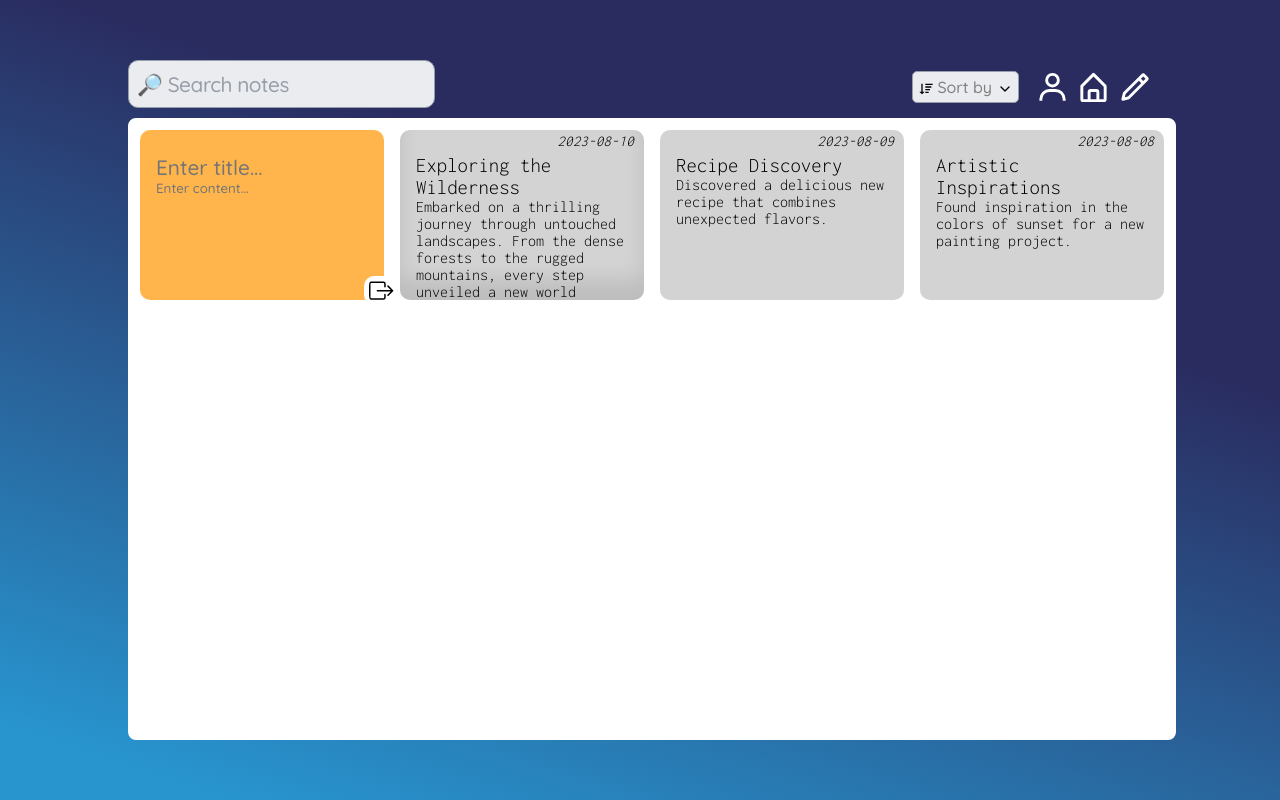
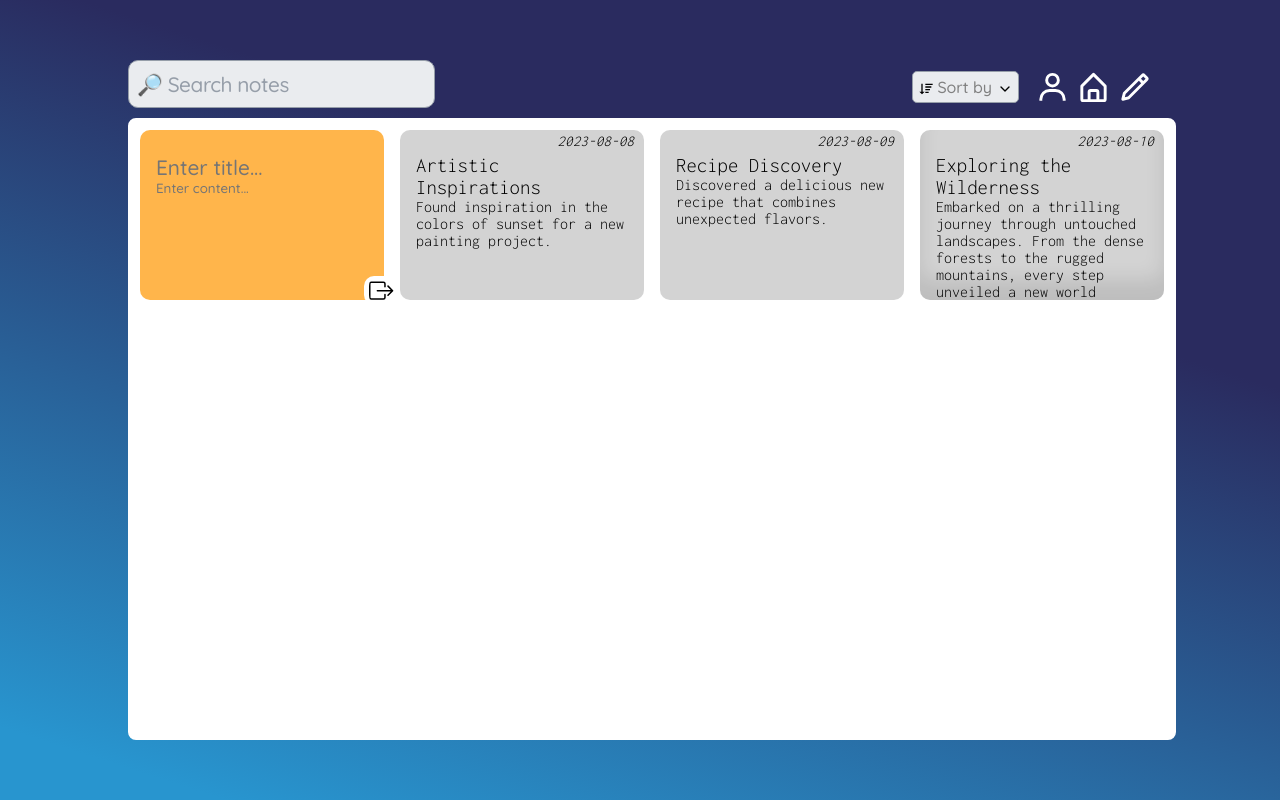
Before and after one commit to m1ckeyyy/improvement-center, a React (Vite) app in the folder client/: page /journal in a window 1280 px wide. Built offline with nearby package versions, Linux system fonts and the light colour scheme.

Commit message:
minor refactorization

```diff
--- a/client/src/pages/Tools/Journal/Journal.jsx
+++ b/client/src/pages/Tools/Journal/Journal.jsx
@@ -41,15 +41,24 @@ const Journal = () => {
   ]);
   const searchbarFilteredNotes = useFilterNotes({ notes, searchInput });
   const sortedNotes = useSorting({ searchbarFilteredNotes, sortingData });
-  //first check pinned > then sort others
-  //change returns to setNotes
   const pinnedNotesFirst = (notesArray) => {
     const pinnedNotes = notesArray.filter((note) => note.pinned);
     const unpinnedNotes = notesArray.filter((note) => !note.pinned);
     return [...pinnedNotes, ...unpinnedNotes];
   };
 
-  const journalContextValue = { setSearchInput, sortingData, setSortingData, editMode, setEditMode, sortedNotes, setNotes, notes, pinnedNotesFirst };
+  const journalContextValue = {
+    setSearchInput,
+    sortingData,
+    setSortingData,
+    editMode,
+    setEditMode,
+    sortedNotes,
+    setNotes,
+    notes,
+    pinnedNotesFirst,
+
+  };
 
   // console.log(notes);
 
--- a/client/src/pages/Tools/Journal/Journal.module.scss
+++ b/client/src/pages/Tools/Journal/Journal.module.scss
@@ -295,6 +295,18 @@ html,
     }
   }
 }
+.overlayContainer.isEditTextMode {
+  .app {
+    .note:not(.newNote) {
+      &:hover {
+        background-color: #e0dddd !important ;
+        > *:not(.editWindow) {
+          opacity: 1 !important;
+        }
+      }
+    }
+  }
+}
 
 .editWindow {
   display: none;
--- a/client/src/pages/Tools/Journal/components/EditWindow.jsx
+++ b/client/src/pages/Tools/Journal/components/EditWindow.jsx
@@ -1,20 +1,17 @@
 import styles from './../Journal.module.scss';
 import { AiFillDelete } from 'react-icons/ai';
-import { BiEditAlt } from 'react-icons/bi';
+// import { BiEditAlt } from 'react-icons/bi';
 import { MdColorLens } from 'react-icons/md';
 import { BsPinAngleFill, BsPinAngle } from 'react-icons/bs';
 
-export const EditWindow = ({ pinned, handleDelete, handlePin }) => {
+export const EditWindow = ({ pinned, isEditTextMode, handleDelete, handlePin, handleEdit }) => {
   return (
-    <div className={styles.editWindow}>
+    <div className={`${styles.editWindow}`}>
       <button type="button" title="Pin" onClick={handlePin}>
         {pinned ? <BsPinAngleFill size="29" /> : <BsPinAngle size="29" />}
       </button>
       <button type="button" title="Delete" onClick={handleDelete}>
         <AiFillDelete size="30" />
-      </button>
-      <button type="button" title="Edit content">
-        <BiEditAlt size="30" />
       </button>
       <button type="button" title="Change color">
         <MdColorLens size="33" />
--- a/client/src/pages/Tools/Journal/components/NotesList.jsx
+++ b/client/src/pages/Tools/Journal/components/NotesList.jsx
@@ -2,18 +2,14 @@ import styles from './../Journal.module.scss';
 import { Note } from './Note.jsx';
 import { NewNote } from './NewNote';
 import { useJournalContext } from './../Journal';
+import { handleDelete, handlePin } from '../hooks/useEditWindowHooks';
 
 export const NotesList = () => {
-  const { sortedNotes, setNotes, editMode, pinnedNotesFirst } = useJournalContext();
-  const handleDeleteNote = (id) => {
-    const updatedNotes = sortedNotes.filter((note) => note.id !== id);
-    setNotes(updatedNotes);
-  };
-  const handlePinNote = (id) => {
-    console.log(id);
-    const updatedNotes = sortedNotes.map((note) => (note.id === id ? { ...note, pinned: !note.pinned } : note));
-    setNotes(updatedNotes);
-  };
+  const { sortedNotes, setNotes, editMode, pinnedNotesFirst, isEditTextMode, setIsEditTextMode } = useJournalContext();
+
+  const handleDeleteNote = (id) => handleDelete({ id, sortedNotes, setNotes });
+  const handlePinNote = (id) => handlePin({ id, sortedNotes, setNotes });
+
   const prioritizedAndSortedNotes = pinnedNotesFirst(sortedNotes);
 
   return (
@@ -30,7 +26,9 @@ export const NotesList = () => {
         date={note.date}
         title={note.title}
         pinned={note.pinned}
-        key={note.id} />
+        key={note.id}
+        isEditTextMode={isEditTextMode}
+        setIsEditTextMode={setIsEditTextMode}/>
       )}
     </div>
   );
--- /dev/null
+++ b/client/src/pages/Tools/Journal/hooks/useEditWindowHooks.js
@@ -0,0 +1,8 @@
+export const handleDelete = ({ id, sortedNotes, setNotes }) => {
+  const updatedNotes = sortedNotes.filter((note) => note.id !== id);
+  setNotes(updatedNotes);
+};
+export const handlePin = ({ id, sortedNotes, setNotes }) => {
+  const updatedNotes = sortedNotes.map((note) => (note.id === id ? { ...note, pinned: !note.pinned } : note));
+  setNotes(updatedNotes);
+};
--- a/client/src/pages/Tools/Journal/hooks/useFilterNotes.js
+++ b/client/src/pages/Tools/Journal/hooks/useFilterNotes.js
@@ -1,7 +1,6 @@
 import { useMemo } from 'react';
-// import {JournalContext}
+
 export const useFilterNotes = ({ notes, searchInput }) => {
-  console.log('note: ', notes);
   const sortedNotes = useMemo(() => {
     if (!searchInput) return notes;
     const lowerCaseSearchInput = searchInput.toLowerCase();
--- a/client/src/pages/Tools/Journal/hooks/useSorting.js
+++ b/client/src/pages/Tools/Journal/hooks/useSorting.js
@@ -1,37 +1,39 @@
+import { useMemo } from 'react';
+
 export const useSorting = ({ searchbarFilteredNotes, sortingData }) => {
+  const sortedNotes = useMemo(() => {
     if (sortingData.mode === 'alphabetically') {
-    const sortedNotes = [...searchbarFilteredNotes];
-    sortedNotes.sort((a, b) => {
+      const sorted = [...searchbarFilteredNotes];
+      sorted.sort((a, b) => {
         const titleA = a.title.toLowerCase();
         const titleB = b.title.toLowerCase();
-      if (titleA < titleB) {
-        return sortingData.sortOrderRising ? -1 : 1;
+        return sortingData.sortOrderRising ? titleA.localeCompare(titleB) : titleB.localeCompare(titleA);
+      });
+      return sorted;
     }
-      if (titleA > titleB) {
-        return sortingData.sortOrderRising ? 1 : -1;
-      }
-      return 0;
-    });
-    return sortedNotes;
-  }
+
     if (sortingData.mode === 'length') {
-    const sortedNotes = [...searchbarFilteredNotes];
-    sortedNotes.sort((a, b) => {
+      const sorted = [...searchbarFilteredNotes];
+      sorted.sort((a, b) => {
         const lengthA = (a.title + a.content).length;
         const lengthB = (b.title + b.content).length;
-      return sortingData.sortOrderRising ? lengthB - lengthA : lengthA - lengthB;
+        return sortingData.sortOrderRising ? lengthA - lengthB : lengthB - lengthA;
       });
-    return sortedNotes;
+      return sorted;
     }
 
     if (sortingData.mode === 'date') {
-    const sortedNotes = [...searchbarFilteredNotes];
-    sortedNotes.sort((a, b) => {
+      const sorted = [...searchbarFilteredNotes];
+      sorted.sort((a, b) => {
         const dateA = new Date(a.date);
         const dateB = new Date(b.date);
-      return sortingData.sortOrderRising ? dateB - dateA : dateA - dateB;
+        return sortingData.sortOrderRising ? dateA - dateB : dateB - dateA;
       });
+      return sorted;
+    }
+
+    return searchbarFilteredNotes;
+  }, [searchbarFilteredNotes, sortingData.mode, sortingData.sortOrderRising]);
+
   return sortedNotes;
-  }
-  return searchFilteredNotes;
 };
```
Also changed, not shown: client/src/pages/Tools/Journal/components/Note.jsx (+8 -1 lines). Lines whose indentation alone changed are shown as unchanged.
